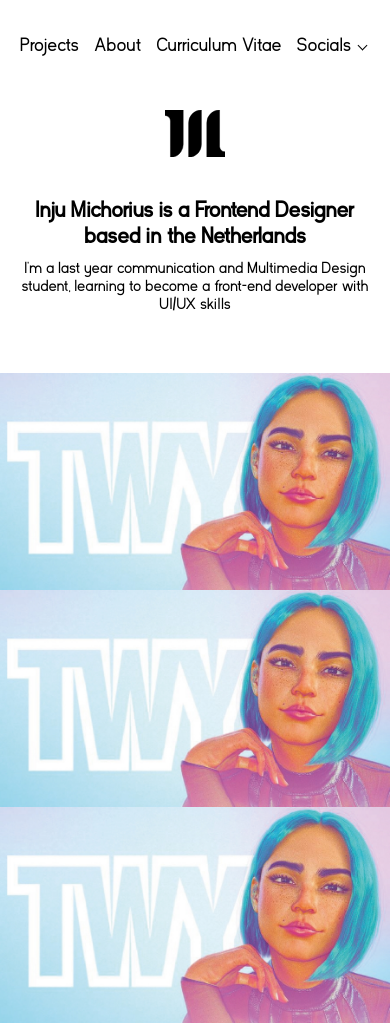
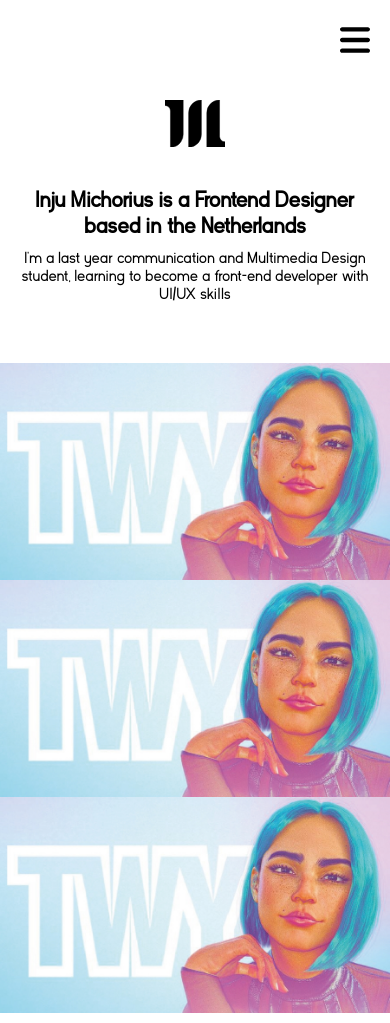
Before and after one commit to InjuMichorius/inju.nl, a PHP site: page / in a window 390 px wide. Run offline with PHP 8.4, Linux system fonts and the light colour scheme.

Commit message:
Added new hamburger menu and header

```diff
--- a/public/header.php
+++ b/public/header.php
@@ -1,13 +1,24 @@
 <header class="header">
     <nav class="header__nav">
+        <a href="http://injunl.local/index.php">
+            <svg id="Laag_1" data-name="Laag 1" xmlns="http://www.w3.org/2000/svg" viewBox="0 0 528 416" class="header-logo">
+                <path class="path" stroke-width="4" d="M160,0V304.41A111.12,111.12,0,0,1,140,368.13a111.84,111.84,0,0,1-91.86,48.08h-.1v-320A48.17,48.17,0,0,0,0,48.07V0ZM319.86,0a111.79,111.79,0,0,0-111.8,111.8V416.21h.08A111.81,111.81,0,0,0,320,304.41V0ZM479.93,320V0h-.08A111.79,111.79,0,0,0,368,111.8V416.21H528V368.13A48.16,48.16,0,0,1,479.93,320Z" />
+            </svg>
+        </a>
+        <input type="checkbox" id="hamburger">
+        <label for="hamburger">
+            <svg xmlns="http://www.w3.org/2000/svg" viewBox="0 0 448 512">
+                <!--! Font Awesome Pro 6.1.1 by @fontawesome - https://fontawesome.com License - https://fontawesome.com/license (Commercial License) Copyright 2022 Fonticons, Inc. -->
+                <path d="M0 96C0 78.33 14.33 64 32 64H416C433.7 64 448 78.33 448 96C448 113.7 433.7 128 416 128H32C14.33 128 0 113.7 0 96zM0 256C0 238.3 14.33 224 32 224H416C433.7 224 448 238.3 448 256C448 273.7 433.7 288 416 288H32C14.33 288 0 273.7 0 256zM416 448H32C14.33 448 0 433.7 0 416C0 398.3 14.33 384 32 384H416C433.7 384 448 398.3 448 416C448 433.7 433.7 448 416 448z" />
+            </svg>
+        </label>
         <ul class="header__links">
+            <div class="float-left">
                 <li><a href="./index.php">Projects</a></li>
                 <li><a href="./about.php">About</a></li>
                 <li><a href="#">Curriculum Vitae</a></li>
-        </ul>
-        <input type="checkbox" id="burger-shower" class="burger-shower">
-        <label for="burger-shower" class="hamburger">Socials</label>
-        <ul class="header__socials burger-menu">
+            </div>
+            <div class="float-right">
                 <li><a href="https://github.com/InjuMichorius/"><svg class="header__socials_link" xmlns="http://www.w3.org/2000/svg" viewBox="0 0 496 512">
                             <!--! Font Awesome Pro 6.0.0 by @fontawesome - https://fontawesome.com License - https://fontawesome.com/license (Commercial License) Copyright 2022 Fonticons, Inc. -->
                             <path d="M165.9 397.4c0 2-2.3 3.6-5.2 3.6-3.3.3-5.6-1.3-5.6-3.6 0-2 2.3-3.6 5.2-3.6 3-.3 5.6 1.3 5.6 3.6zm-31.1-4.5c-.7 2 1.3 4.3 4.3 4.9 2.6 1 5.6 0 6.2-2s-1.3-4.3-4.3-5.2c-2.6-.7-5.5.3-6.2 2.3zm44.2-1.7c-2.9.7-4.9 2.6-4.6 4.9.3 2 2.9 3.3 5.9 2.6 2.9-.7 4.9-2.6 4.6-4.6-.3-1.9-3-3.2-5.9-2.9zM244.8 8C106.1 8 0 113.3 0 252c0 110.9 69.8 205.8 169.5 239.2 12.8 2.3 17.3-5.6 17.3-12.1 0-6.2-.3-40.4-.3-61.4 0 0-70 15-84.7-29.8 0 0-11.4-29.1-27.8-36.6 0 0-22.9-15.7 1.6-15.4 0 0 24.9 2 38.6 25.8 21.9 38.6 58.6 27.5 72.9 20.9 2.3-16 8.8-27.1 16-33.7-55.9-6.2-112.3-14.3-112.3-110.5 0-27.5 7.6-41.3 23.6-58.9-2.6-6.5-11.1-33.3 2.6-67.9 20.9-6.5 69 27 69 27 20-5.6 41.5-8.5 62.8-8.5s42.8 2.9 62.8 8.5c0 0 48.1-33.6 69-27 13.7 34.7 5.2 61.4 2.6 67.9 16 17.7 25.8 31.5 25.8 58.9 0 96.5-58.9 104.2-114.8 110.5 9.2 7.9 17 22.9 17 46.4 0 33.7-.3 75.4-.3 83.6 0 6.5 4.6 14.4 17.3 12.1C428.2 457.8 496 362.9 496 252 496 113.3 383.5 8 244.8 8zM97.2 352.9c-1.3 1-1 3.3.7 5.2 1.6 1.6 3.9 2.3 5.2 1 1.3-1 1-3.3-.7-5.2-1.6-1.6-3.9-2.3-5.2-1zm-10.8-8.1c-.7 1.3.3 2.9 2.3 3.9 1.6 1 3.6.7 4.3-.7.7-1.3-.3-2.9-2.3-3.9-2-.6-3.6-.3-4.3.7zm32.4 35.6c-1.6 1.3-1 4.3 1.3 6.2 2.3 2.3 5.2 2.6 6.5 1 1.3-1.3.7-4.3-1.3-6.2-2.2-2.3-5.2-2.6-6.5-1zm-11.4-14.7c-1.6 1-1.6 3.6 0 5.9 1.6 2.3 4.3 3.3 5.6 2.3 1.6-1.3 1.6-3.9 0-6.2-1.4-2.3-4-3.3-5.6-2z" />
@@ -20,6 +31,7 @@
                             <!--! Font Awesome Pro 6.0.0 by @fontawesome - https://fontawesome.com License - https://fontawesome.com/license (Commercial License) Copyright 2022 Fonticons, Inc. -->
                             <path d="M100.28 448H7.4V148.9h92.88zM53.79 108.1C24.09 108.1 0 83.5 0 53.8a53.79 53.79 0 0 1 107.58 0c0 29.7-24.1 54.3-53.79 54.3zM447.9 448h-92.68V302.4c0-34.7-.7-79.2-48.29-79.2-48.29 0-55.69 37.7-55.69 76.7V448h-92.78V148.9h89.08v40.8h1.3c12.4-23.5 42.69-48.3 87.88-48.3 94 0 111.28 61.9 111.28 142.3V448z" />
                         </svg></a></li>
+            </div>
         </ul>
     </nav>
 </header>
--- a/public/scripts/cursor.js
+++ b/public/scripts/cursor.js
@@ -1,34 +1,35 @@
-let cursor = document.querySelector('.cursor');
-let miniCursor = document.querySelector('.mini_cursor');
-let links = document.querySelectorAll('.header_links li');
+// const body = document.querySelector('body')
+// let cursor = document.querySelector('.cursor');
+// let miniCursor = document.querySelector('.mini_cursor');
+// let links = document.querySelectorAll('.header_links li');
 
-window.addEventListener('mousemove', customCursor);
+// window.addEventListener('mousemove', customCursor);
 
-function customCursor(e) {
-    cursor.style.top = e.pageY + "px";
-    cursor.style.left = e.pageX + "px";
-    cursor.style.width = "2rem";
-    cursor.style.height = "2rem";
-    cursor.style.border = "2px solid black";
+// function customCursor(e) {
+//     cursor.style.top = e.pageY + "px";
+//     cursor.style.left = e.pageX + "px";
+//     cursor.style.width = "2rem";
+//     cursor.style.height = "2rem";
+//     cursor.style.border = "2px solid black";
 
-    miniCursor.style.top = e.pageY + "px";
-    miniCursor.style.left = e.pageX + "px";
-    miniCursor.style.width = "6px";
-    miniCursor.style.height = "6px";
-    miniCursor.style.backgroundColor = "rgba(var(--accent) 1)";
-    miniCursor.style.transition = "all .05s ease";
+//     miniCursor.style.top = e.pageY + "px";
+//     miniCursor.style.left = e.pageX + "px";
+//     miniCursor.style.width = "6px";
+//     miniCursor.style.height = "6px";
+//     miniCursor.style.backgroundColor = "rgba(var(--accent) 1)";
+//     miniCursor.style.transition = "all .05s ease";
 
-    cursor.style.borderRadius = "50%";
-    cursor.style.position = "absolute"
-    cursor.style.transform = "translate(-50%, -50%)";
-    cursor.style.pointerEvents = "none";
-    cursor.style.transformOrigin = "100% 100%";
-    cursor.style.zIndex = "1000";
+//     cursor.style.borderRadius = "50%";
+//     cursor.style.position = "absolute"
+//     cursor.style.transform = "translate(-50%, -50%)";
+//     cursor.style.pointerEvents = "none";
+//     cursor.style.transformOrigin = "100% 100%";
+//     cursor.style.zIndex = "1000";
 
-    miniCursor.style.borderRadius = "50%";
-    miniCursor.style.position = "absolute"
-    miniCursor.style.transform = "translate(-50%, -50%)";
-    miniCursor.style.pointerEvents = "none";
-    miniCursor.style.transformOrigin = "100% 100%";
-    miniCursor.style.zIndex = "1000";
-}
+//     miniCursor.style.borderRadius = "50%";
+//     miniCursor.style.position = "absolute"
+//     miniCursor.style.transform = "translate(-50%, -50%)";
+//     miniCursor.style.pointerEvents = "none";
+//     miniCursor.style.transformOrigin = "100% 100%";
+//     miniCursor.style.zIndex = "1000";
+// }
--- a/public/styles/header.css
+++ b/public/styles/header.css
@@ -1,135 +1,165 @@
-.hamburger, .burger-shower {
+.header {
+    width: 100vw;
+    height: 80px;
+    z-index: 1000;
+}
+
+nav {
+    height: 80px;
+    width: 100vw;
+    background-color: white;
+    overflow: hidden;
+    position: fixed;
+    top: 0;
+    z-index: 1000;
+}
+
+.header-logo {
     display: none;
 }
 
-.header {
-    width: 100vw;
-    height: 90px;
+nav ul {
+    list-style-type: none;
+    transition: all .3s ease-in-out;
 }
 
-nav {
-    width: 100vw;
-    position: fixed;
-    top: 0;
-    background-color: white;
-    height: 90px;
-    display: flex;
-    justify-content: space-between;
-    align-items: center;
-    z-index: 1000;
+nav ul li {
+    display: inline-block;
+    line-height: 80px;
+    margin: 0 20px;
 }
 
-.header__links {
-    display: flex;
-    gap: 30px;
-    list-style-type: none;
-    margin-left: 60px;
+nav ul li a, nav ul li a:visited {
+    color: black;
+    font-size: 1.2em;
+    text-decoration: none;
+    transition: all .3s ease;
+    position: relative;
 }
 
-header nav ul li a {
-    text-decoration: none;
-    font-size: 1.2em;
-    transform: translateY(20px);
-    transition: all .3s ease;
-}
-
-.header__links li a:hover {
-    color: rgba(var(--accent) 1);
-}
-
-.header__links li a:after {
-    position: relative;
+.float-left li a:after {
     content: "";
-    display: block;
+    background-color: rgba(var(--accent) 1);
     height: 2px;
     width: 100%;
-    background-color: rgba(var(--accent) 1);
+    display: block;
+    position: absolute;
+    top: 30px;
     opacity: 0;
-    margin-top: 5px;
-    transform: translateY(5px);
     transition: all .3s ease-out;
 }
 
-.header__links li a:hover:after {
+.float-left li a:hover:after {
     content: "";
+    top: 25px;
     opacity: 1;
-    transform: translateY(0);
-
 }
 
-.header__socials {
-    justify-content: flex-end;
-    display: flex;
-    gap: 20px;
-    list-style-type: none;
-    margin-right: 60px;
+nav ul li a:hover, nav ul li a:visited:hover {
+    color: rgba(var(--accent) 1);
 }
 
 .header__socials_link {
     width: 30px;
+    line-height: 80px;
+    height: 80px;
 }
 
+.float-right {
+    float: right;
+    margin-right: 20px;
+}
 
+.float-left {
+    float: left;
+    margin-left: 20px;
+}
 
-@media only screen and (max-width: 600px) {
-    nav {
-        justify-content: flex-start;
+#hamburger {
+    display: none;
+}
+
+#hamburger:checked ~ ul {
+    transform: translateX(0);
+}
+
+label svg {
+    display: none;
+    width: 30px;
+    float: right;
+    line-height: 80px;
+    margin-right: 20px;
+}
+
+svg {
+    transition: all .3s ease-out;
+}
+
+svg:hover {
+    transform: translateY(-5px);
+    fill: rgba(var(--accent) 1);
+}
+
+@media (max-width: 700px) {
+    ul {
+        transform: translateX(100%);
     }
 
-    .header__links {
+    svg:hover {
+        transform: translateY(0);
+        fill: black;
+    }
+    .header-logo {
         margin-left: 20px;
-        gap: 15px;
+        width: 30px;
+        height: 80px;
+        line-height: 80px;
+    }
+    nav > svg {
+        display: inline;
+    }
+    ul {
+        position: fixed;
+        width: 100%;
+        height: 100vh;
+        top: 80px;
+        left: 0;
+        background-color: white;
+        z-index: 100;
+        padding: 100px;
     }
 
-    .hamburger {
-        position: relative;
-        display: flex;
-        align-items: center;
-        margin-left: 15px;
-        color: black;
-        font-size: 1.2em;
-        background-color: transparent;
-        border: none;
+    .float-left, .float-right {
+        float: none;
+        margin: 0;
     }
 
-    .burger-shower, .burger-menu {
-        display: none;
+    nav ul li {
+        display: block;
+        width: 200px;
+        margin: auto;
     }
 
-    .burger-shower:checked ~ .burger-menu {
-        display: block;
+    .float-right {
+        display: flex;
+        margin: auto;
+        gap: 10px;
+        width: 200px;
+        transform: translateY(10px);
     }
 
-    .burger-shower:checked ~ .hamburger:after {
-        transform: rotate(-45deg);
-        transition: all .3s ease-in-out;
+    .header__socials_link {
+        width: 30px;
     }
 
-    .hamburger:after {
-        content: "";
-        border: solid black;
-        border-width: 0 1px 1px 0;
-        display: inline-block;
-        margin-left: 8px;
-        padding: 3px;
-        transform: rotate(45deg);
-        transition: all .3s ease-in-out;
+    nav ul li a {
+        font-size: 1.6em;
     }
 
-    .header__links li a:after {
-        display: none;
+    label svg {
+        display: inline;
+        line-height: 80px;
+        height: 80px;
     }
 
-    .burger-menu {
-        position: absolute;
-        left: 320px;
-        top: 60px;
-        padding: 10px;
-        margin-right: 0;
-        background-color: white;
-    }
-
-    .burger-menu li {
-        margin-top: 15px;
-    }
 }
--- a/public/styles/main.css
+++ b/public/styles/main.css
@@ -14,12 +14,11 @@
     margin: 0;
     padding: 0;
     box-sizing: border-box;
-    cursor: none;
 }
 
 ::selection {
     color: white;
-    background-color: var(--accent);
+    background-color: rgba(var(--accent) 1);
 }
 
 body {
@@ -32,32 +31,30 @@ body {
 
 a, a:visited {
     color: black;
-    cursor: none;
+    cursor: pointer;
 }
 
 li a:hover {
     color: var(--accent);
 }
 
-svg {
-    transition: all .3s ease-out;
-}
-
-svg:hover {
-    transform: translateY(-5px);
-    fill: rgba(var(--accent) 1);
-    ;
-}
-
 
 /* Dark mode*/
-/* @media (prefers-color-scheme: dark) {
+@media (prefers-color-scheme: dark) {
+    label svg, label svg:hover {
+        fill: white;
+    }
+
+    nav ul {
+        background-color: #202020;
+    }
+
     .header__nav {
         background-color: #121212;
         color: white;
     }
 
-    .header__links li a {
+    .float-left li a, .float-left li a:visited {
         color: white;
     }
 
@@ -82,4 +79,4 @@ svg:hover {
         color: white;
     }
 
-} */
+}
--- a/public/styles/projects.css
+++ b/public/styles/projects.css
@@ -6,6 +6,10 @@ main svg {
     fill: transparent;
     animation: fillBlack .6s ease-out forwards;
     animation-delay: .6s;
+}
+
+main svg:hover {
+    transform: translateY(0);
 }
 
 .path {
```
Lines whose indentation alone changed are shown as unchanged.
